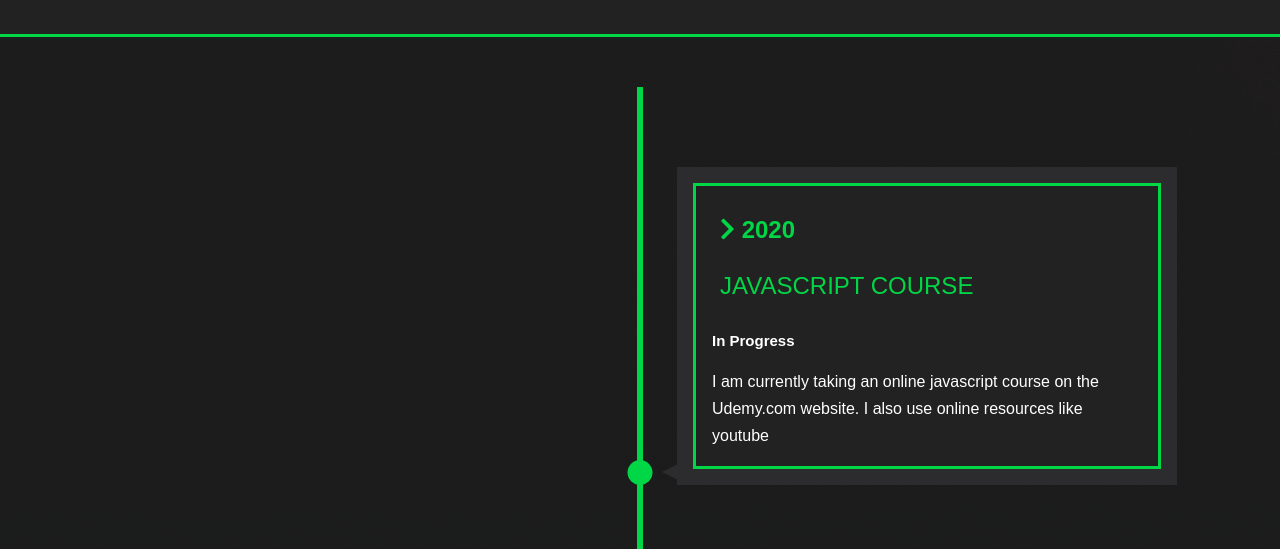
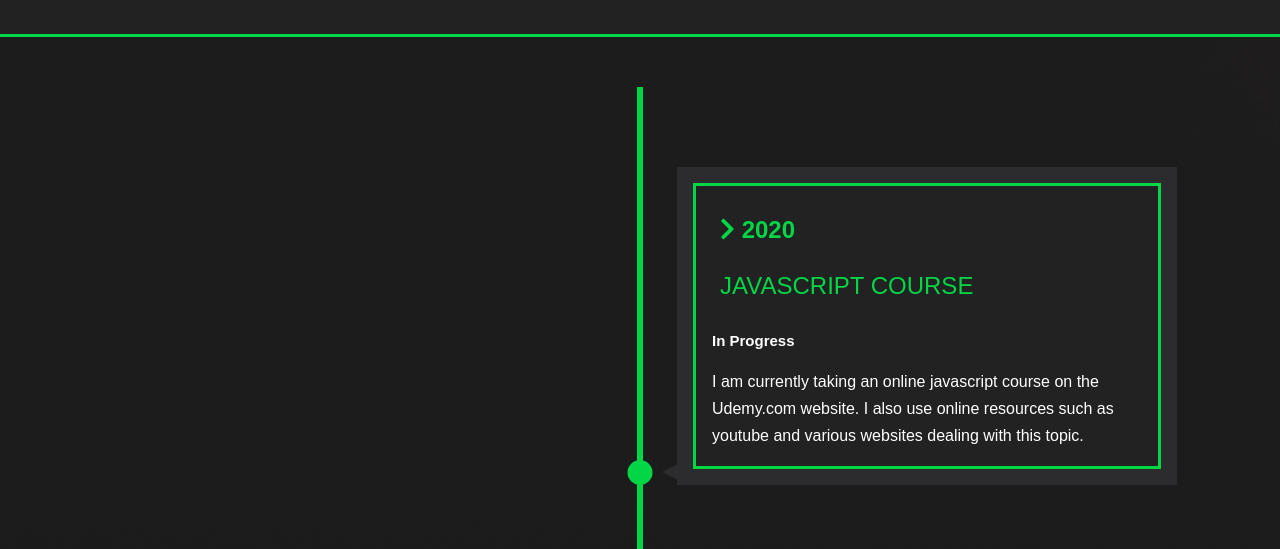
Before and after one commit to Feci22/timeline.github.io, a plain HTML site: page index_ed.html in a window 1280 px wide. Shown: the part 251-800 px from the top of the page. Drawn offline with nearby package versions, Linux system fonts and the light colour scheme.

Commit message:
Little update

```diff
--- a/index_ed.html
+++ b/index_ed.html
@@ -41,7 +41,7 @@
               </p>
               <h2 class="py-1">In Progress</h2>
               <p class="fs-1">I am currently taking an online javascript course on the Udemy.com website. I also use
-                online resources like youtube</p>
+                online resources such as youtube and various websites dealing with this topic.</p>
             </div>
           </div>
         </li>
```
